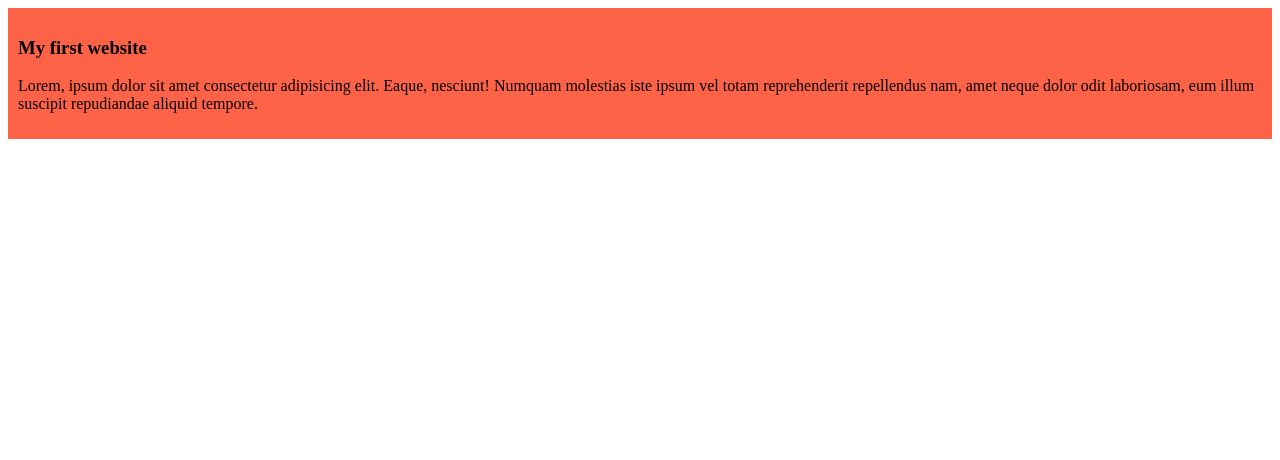
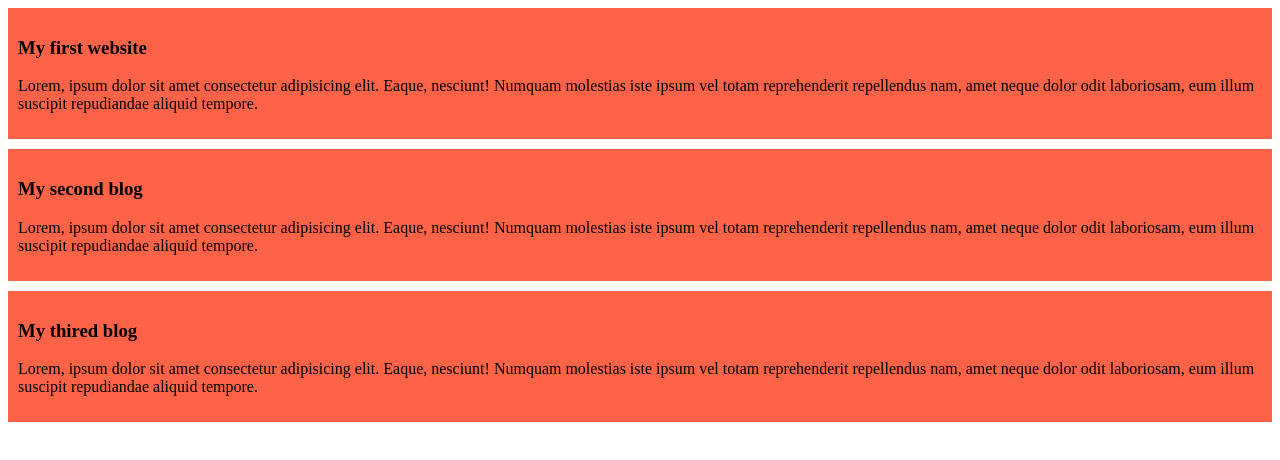
Before and after one commit to molaygithub/my-simple-website, a plain HTML site: page index.html in a window 1280 px wide. Drawn offline with Linux system fonts and the light colour scheme.

Commit message:
added the second and the thired blog

```diff
--- a/index.html
+++ b/index.html
@@ -11,5 +11,13 @@
         <h3>My first website</h3>
         <p>Lorem, ipsum dolor sit amet consectetur adipisicing elit. Eaque, nesciunt! Numquam molestias iste ipsum vel totam reprehenderit repellendus nam, amet neque dolor odit laboriosam, eum illum suscipit repudiandae aliquid tempore.</p>
     </div>
+     <div>
+        <h3>My second blog</h3>
+        <p>Lorem, ipsum dolor sit amet consectetur adipisicing elit. Eaque, nesciunt! Numquam molestias iste ipsum vel totam reprehenderit repellendus nam, amet neque dolor odit laboriosam, eum illum suscipit repudiandae aliquid tempore.</p>
+    </div>
+     <div>
+        <h3>My thired blog</h3>
+        <p>Lorem, ipsum dolor sit amet consectetur adipisicing elit. Eaque, nesciunt! Numquam molestias iste ipsum vel totam reprehenderit repellendus nam, amet neque dolor odit laboriosam, eum illum suscipit repudiandae aliquid tempore.</p>
+    </div>
 </body>
 </html>
--- a/styles/blog.css
+++ b/styles/blog.css
@@ -1,4 +1,5 @@
 div{
     background-color: tomato;
     padding: 10px;
+    margin-bottom: 10px;
 }
```
